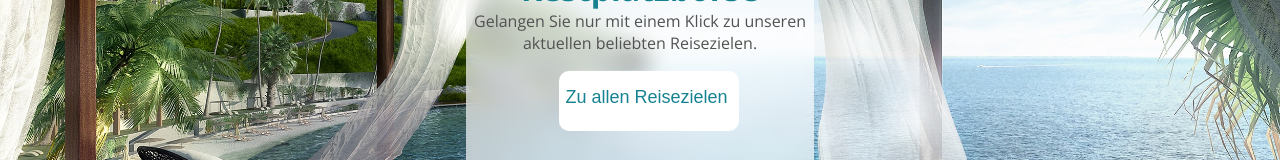
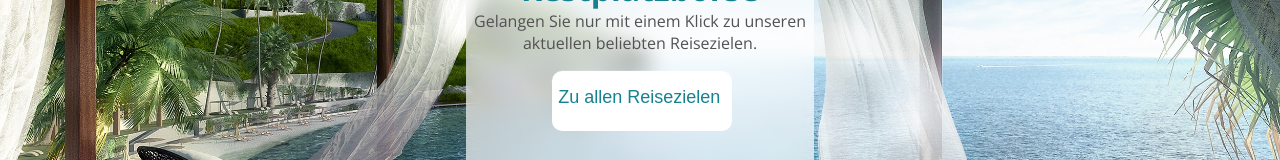
Before and after one commit to loveeyk/RPB-Challenge, a Vue app in the folder rpb-teaser/: page / in a window 1280 px wide. Shown: the part 453-613 px from the top of the page. Built offline with nearby package versions, Linux system fonts and the light colour scheme; what vue-carousel-3d would draw is missing.

Commit message:
feat: add margin

```diff
--- a/rpb-teaser/src/components/HeroBtn.vue
+++ b/rpb-teaser/src/components/HeroBtn.vue
@@ -40,6 +40,7 @@ export default {
   position: relative;
   z-index: 2;
   border-radius: 4rem;
+  margin-left: -0.9rem;
 
   span {
     position: relative;
```
